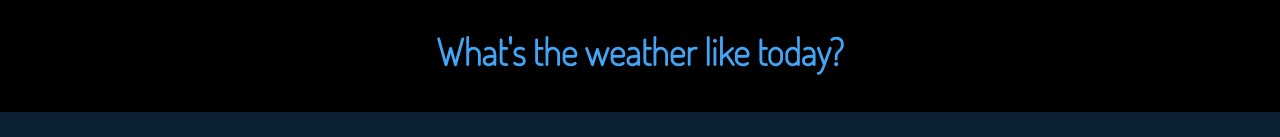
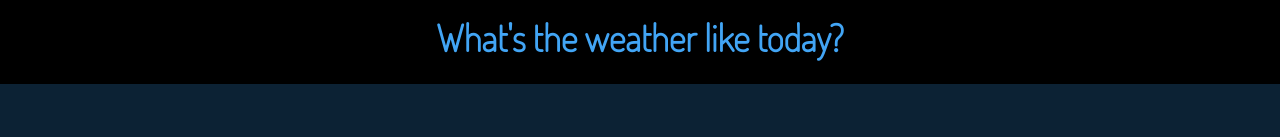
Before and after one commit to Ksen-N/Weather-project, a plain HTML site: page index(dark-theme).html in a window 1280 px wide. Shown: the top 137 px of the page. Drawn offline with nearby package versions, Linux system fonts and the light colour scheme; no server answers; a web font is replaced by a local one.

Commit message:
Update styles(dark-theme).css

```diff
--- a/src/styles(dark-theme).css
+++ b/src/styles(dark-theme).css
@@ -15,8 +15,8 @@ header {
   text-align: center;
   font-size: 37px;
   font-weight: 600;
-  padding-top: 15px;
-  padding-bottom: 15px;
+  padding-top: 8px;
+  padding-bottom: 8px;
 }
 .container {
   background: #0c2234;
```
